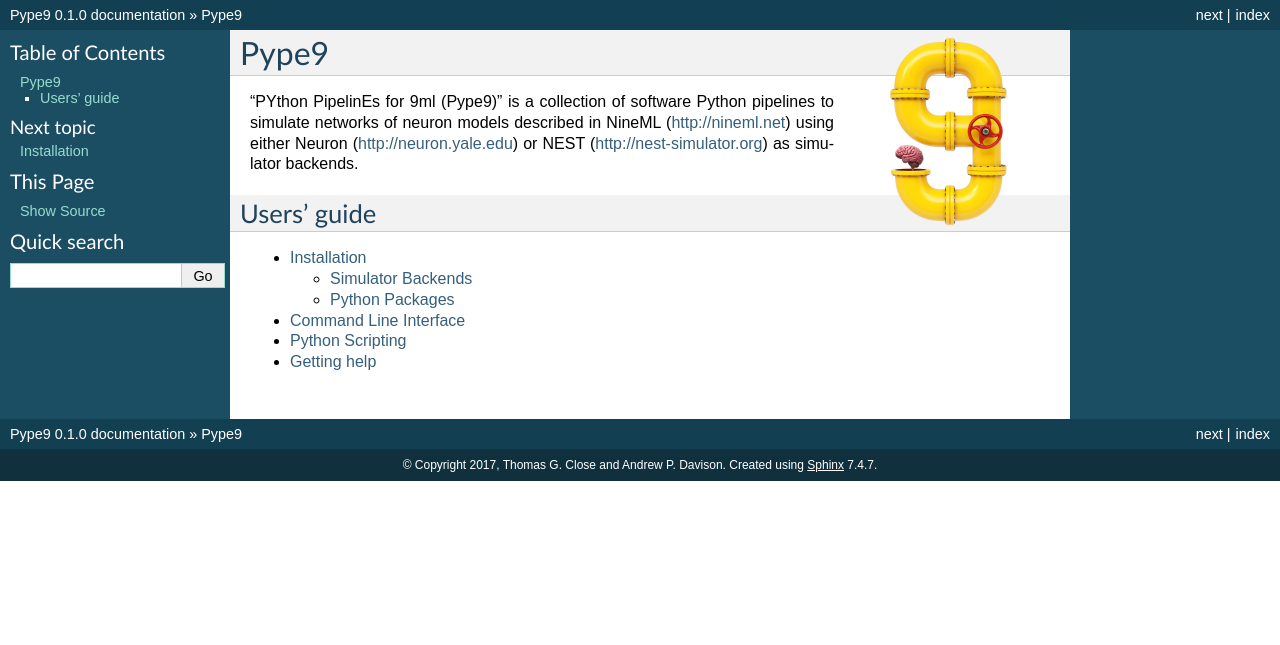
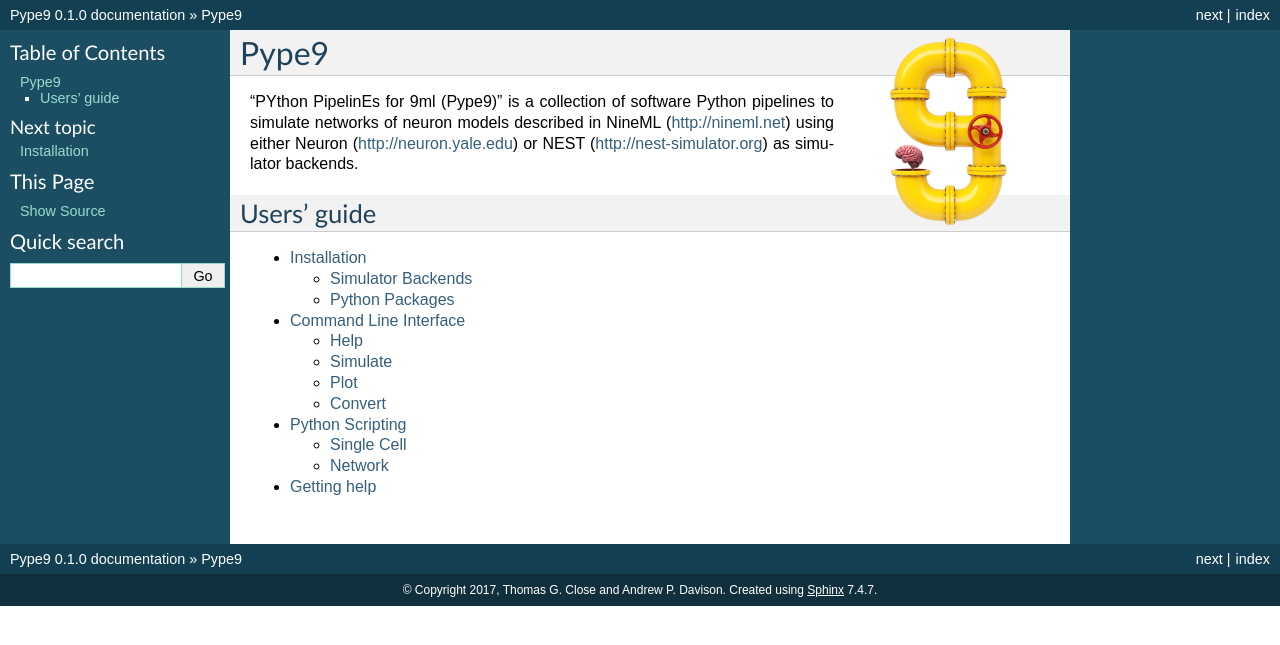
Before and after one commit to NeuralEnsemble/pype9, a Sphinx documentation site: the page built from doc/source/index.rst, in a window 1280 px wide. Shown: the top 645 px of the page. Built offline with Sphinx 7.4.7, drawn with Linux system fonts in a browser that asks for light colours.

```diff
--- a/doc/source/command_line_interface.rst
+++ b/doc/source/command_line_interface.rst
@@ -3,7 +3,12 @@ Command Line Interface
 ======================
 
 The Pype9 command line tool will be installed along with the Python library
-when it is installed with pip. The available pipelines can be listed with::
+when it is installed with pip.
+
+Help
+----
+
+The available pipelines can be listed with::
 
    $ pype help
    usage: pype9 <cmd> <args>
@@ -40,3 +45,20 @@ supplying its name to the help::
      --hide                Whether to show the plot or not
      --resolution RESOLUTION
                            Resolution of the figure when it is saved
+
+Simulate
+--------
+
+TODO...
+
+
+Plot
+----
+
+TODO...
+
+
+Convert
+-------
+
+TODO...
--- a/doc/source/python_api.rst
+++ b/doc/source/python_api.rst
@@ -2,4 +2,10 @@
 Python Scripting
 ================
 
+Single Cell
+-----------
 TODO...
+
+Network
+-------
+TODO...
```
Also changed, not shown: README.rst (+5 -5 lines).
